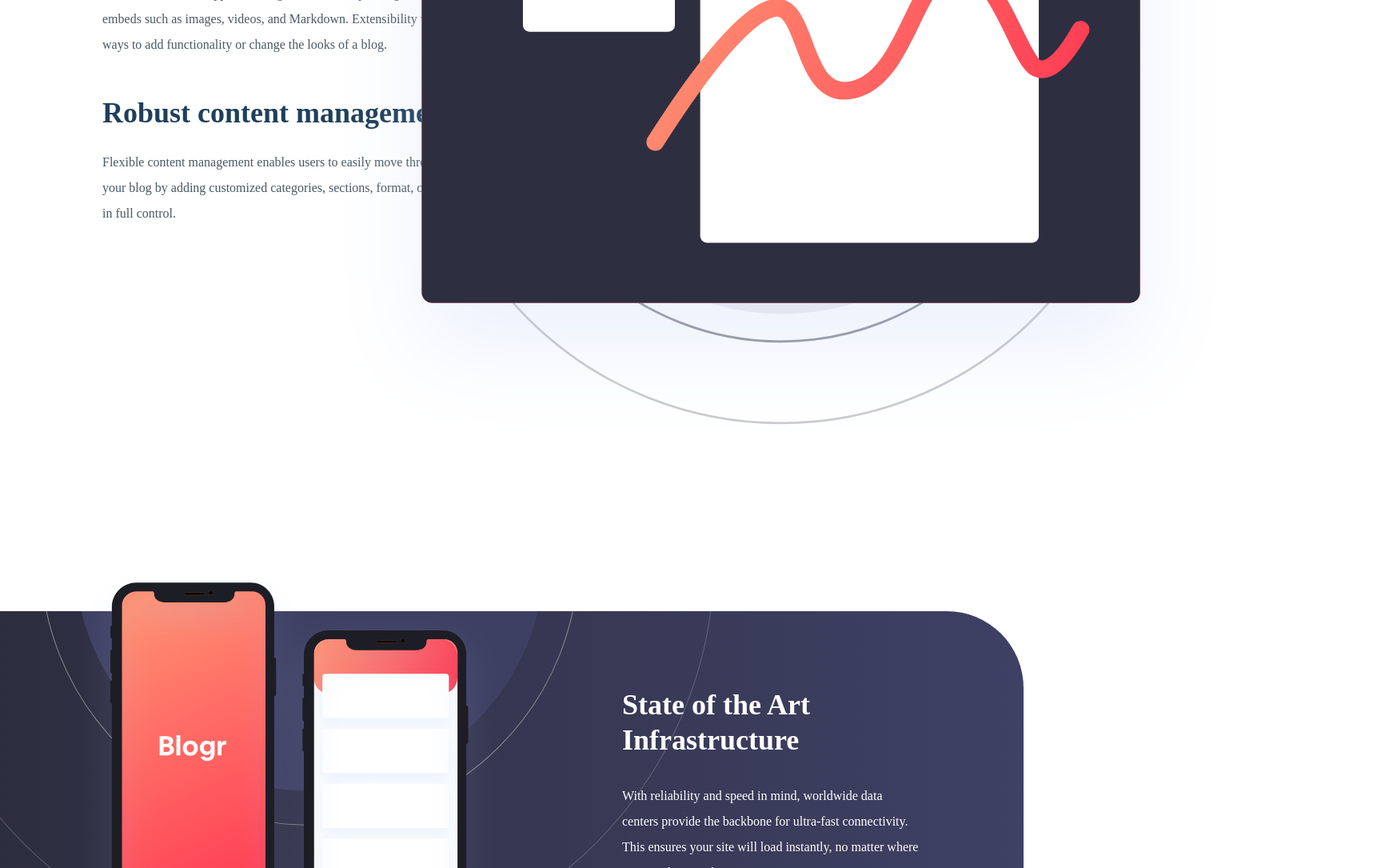
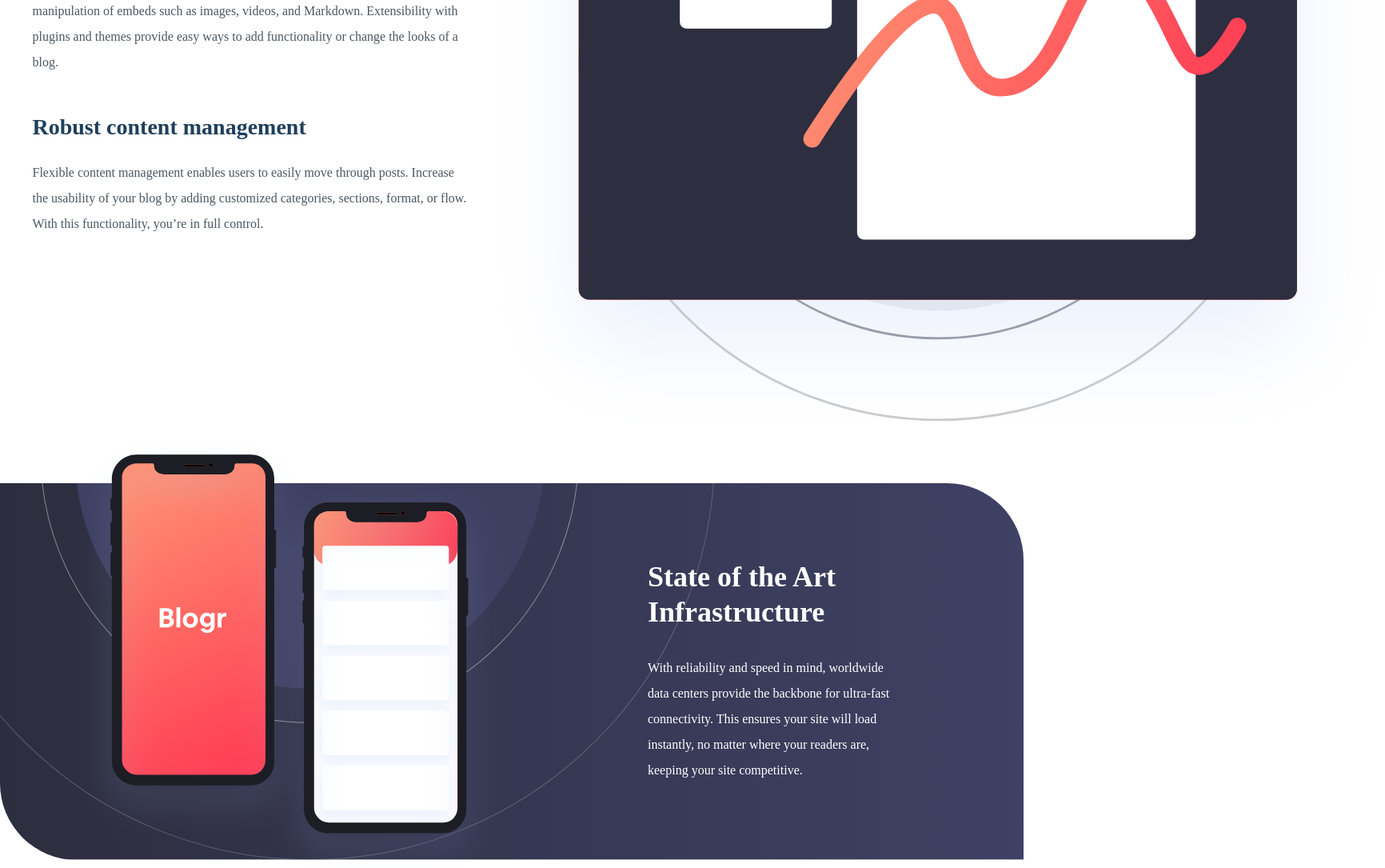
Before and after one commit to gylim0604/FrontEndMentor-Blogr-Landing-Page, a Next.js app: page / in a window 1280 px wide. Shown: the part 880-1965 px from the top of the page at 80% size, 1732 px wide, since content can reach past the window. Built offline with nearby package versions, Linux system fonts and the light colour scheme.

Commit message:
trying new ways for wide screen

```diff
--- a/components/Footer/Footer.js
+++ b/components/Footer/Footer.js
@@ -4,20 +4,23 @@
 
 function Footer() {
     return (
+        <Box w='100%' bg='vvDarkBlue' mt='5rem' borderTopRightRadius='6rem'>
             <Flex
-            bg='vvDarkBlue'
                 flexDir={{ base: 'column', md: 'row' }}
                 alignItems={{ base: 'center', md: 'start' }}
-            px={{ base: '8vw', md: '10%' }}
                 py='4rem'
-            borderTopRightRadius='6rem'
-            mt='5rem'
+                maxW='1519px'
+                w='100%'
+                px={{ base: '8vw', md: '10rem' }}
+                justifyContent='center'
+                mx='auto'
             >
                 <Image
                     src='/logo.svg'
                     mb='1.5rem'
                     alt='blogr logo'
                     mt={{ md: '1.5rem' }}
+                    // mx={{ base: 'auto', md: 'inherit' }}
                 />
                 <Box
                     d={{ md: 'flex' }}
@@ -44,6 +47,7 @@
                     />
                 </Box>
             </Flex>
+        </Box>
     );
 }
 
--- a/components/Header/Header.js
+++ b/components/Header/Header.js
@@ -1,4 +1,4 @@
-import { Flex, Image } from '@chakra-ui/react';
+import { Flex, Image, Box } from '@chakra-ui/react';
 import Hero from './Hero';
 import Nav from './Nav';
 const Header = () => {
@@ -9,15 +9,17 @@
             bgPosition={{ base: 'top 35% left 30%', md: 'top 50% right 90%' }}
             bgRepeat='no-repeat'
             bgSize={{ base: '300%', md: '150%' }}
-            flexDir='column'
             color='white'
             pb='5rem'
             pt='2.5rem'
-            px={{ base: '8vw', md: '10%' }}
             borderBottomLeftRadius='6rem'
+            w='100%'
+            justifyContent='center'
         >
-            <Nav />
-            <Hero />
+            <Box maxW='1519px' w='100%' px={{ base: '8vw', md: '10rem' }}>
+                <Nav />
+                <Hero />
+            </Box>
         </Flex>
     );
 };
--- a/components/Header/Nav.js
+++ b/components/Header/Nav.js
@@ -28,7 +28,7 @@
                 ) : (
                     <IconLink icon={<Close />} onClick={toggleMobileMenu} />
                 )}
-                {/* {active ? <MobileMenu /> : ''} */}
+                {active ? <MobileMenu /> : ''}
                 {/* <MobileMenu /> */}
             </Box>
             {/* Desktop Menu */}
--- a/components/Section1.js
+++ b/components/Section1.js
@@ -5,29 +5,32 @@
 function Section1() {
     return (
         <Box
-            px={{ base: '8vw', md: '10%' }}
+            px={{ base: '8vw', md: '10rem' }}
             mt={{ base: '4rem', md: '10rem' }}
             textAlign='center'
-            maxW='1300px'
         >
             <WhiteBg title='Designed for the future' />
-            <Flex flexDir={{ base: 'column', md: 'row' }} h='60rem'>
-                {/* <Heading>Designed for the future</Heading> */}
-
+            <Flex
+                flexDir={{ base: 'column', md: 'row' }}
+                h='50rem'
+                position={{ base: 'inherit', md: 'relative' }}
+            >
                 <Image
+                    // src='/illustration-editor-desktop.svg'
                     src='/illustration-editor-mobile.svg'
                     alt='illustration of editor'
-                    h={{ base: 'auto', md: '57rem' }}
-                    w='auto'
+                    h={{ md: '57rem' }}
+                    // w='auto'
                     position={{ base: 'inherit', md: 'absolute' }}
-                    right='-16rem'
-                    // transform='translateX(30%)'
-                    top='32rem'
+                    right='0'
+                    top='-11rem'
+                    transform={{ md: 'translateX(44%)' }}
                 />
                 <Flex
+                    mr={{ base: '0', md: '650px' }}
                     mt='3rem'
                     flexDir='column'
-                    w={{ base: 'auto', md: '40rem' }}
+                    w={{ md: '40rem' }}
                     textAlign={{ base: 'center', md: 'left' }}
                 >
                     <WhiteBg
@@ -38,6 +41,7 @@
             embeds such as images, videos, and Markdown. Extensibility with
             plugins and themes provide easy ways to add functionality or
             change the looks of a blog.'
+                        headingSize='1.75rem'
                     />
                     <WhiteBg
                         title='Robust content management'
@@ -45,6 +49,7 @@
                 posts. Increase the usability of your blog by adding customized
                 categories, sections, format, or flow. With this functionality,
                 you’re in full control.'
+                        headingSize='1.75rem'
                     />
                 </Flex>
             </Flex>
--- a/components/Section2.js
+++ b/components/Section2.js
@@ -1,11 +1,12 @@
 import { Flex, Heading, Image, Text } from '@chakra-ui/react';
 import React from 'react';
+import WidthWrapper from './WidthWrapper';
 
 function Section2() {
     return (
         <Flex
             flexDir='column'
-            px={{ base: '8vw', md: '10%' }}
+            px={{ base: '8vw', md: '10rem' }}
             textAlign='center'
             bg={{
                 base: 'url(/bg-pattern-circles.svg),linear-gradient(hsl(237, 17%, 21%), hsl(237, 23%, 32%))',
@@ -20,10 +21,11 @@
             borderTopRightRadius='6rem'
             borderBottomLeftRadius='6rem'
             position='relative'
-            mt={{ base: '20rem', md: '0' }}
-            mb={{ base: '5rem', md: '20rem' }}
+            mt={{ base: '30rem', md: '0' }}
+            mb={{ base: '5rem', md: '10rem' }}
             pt={{ base: '12.5rem', md: '6rem' }}
             pb={{ base: '10rem', md: '6rem' }}
+            w='100%'
         >
             <Image
                 position='absolute'
--- a/components/Section3.js
+++ b/components/Section3.js
@@ -5,9 +5,9 @@
 function Section3() {
     return (
         <Box
-            px={{ base: '8vw', md: '10%' }}
+            px={{ base: '8vw', md: '10rem' }}
             mt={{ base: '4rem', md: '10rem' }}
-            my={{ base: '0', md: '20rem' }}
+            my={{ base: '0', md: '5rem' }}
             textAlign='center'
         >
             <Flex
@@ -16,6 +16,7 @@
             >
                 <Image
                     src='/illustration-laptop-mobile.svg'
+                    // src='/illustration-laptop-desktop.svg'
                     alt='illustration of a laptop'
                     h={{ md: '50rem' }}
                     position={{ md: 'absolute' }}
@@ -35,11 +36,13 @@
                         text='Blogr is a free and open source application backed by a large community of helpful developers. It supports
                 features such as code syntax highlighting, RSS feeds, social media integration, third-party commenting tools,
                 and works seamlessly with Google Analytics. The architecture is clean and is relatively easy to learn.'
+                        headingSize='1.75rem'
                     />
                     <WhiteBg
                         title='Powerful tooling'
                         text='Batteries included. We built a simple and straightforward CLI tool that makes customization and deployment a breeze, but
                 capable of producing even the most complicated sites.'
+                        headingSize='1.75rem'
                     />
                 </Flex>
             </Flex>
--- a/components/WhiteBg.js
+++ b/components/WhiteBg.js
@@ -1,10 +1,10 @@
 import { Flex, Heading, Text } from '@chakra-ui/react';
 import React from 'react';
 
-function WhiteBg({ title, text }) {
+function WhiteBg({ title, text, headingSize }) {
     return (
         <Flex flexDir='column' my='1.5rem'>
-            <Heading color='vDarkBlue' mb='1.5rem'>
+            <Heading color='vDarkBlue' mb='1.5rem' fontSize={headingSize}>
                 {title}
             </Heading>
             <Text color='vGrayBlue' lineHeight='2rem'>
--- /dev/null
+++ b/components/WidthWrapper.js
@@ -0,0 +1,8 @@
+import { Box } from '@chakra-ui/react';
+import React from 'react';
+
+function WidthWrapper({ children }) {
+    return <Box maxW='1519px'>{children}</Box>;
+}
+
+export default WidthWrapper;
--- a/components/customTheme.js
+++ b/components/customTheme.js
@@ -7,6 +7,7 @@
             // styles for the `body`
             body: {
                 overflowX: 'hidden',
+                boxSizing: 'border-box',
             },
         },
     },
--- a/pages/index.js
+++ b/pages/index.js
@@ -1,14 +1,15 @@
-import { Box } from '@chakra-ui/react';
+import { Box, Container, Flex } from '@chakra-ui/react';
 import Head from 'next/head';
 import Footer from '../components/Footer/Footer';
 import Header from '../components/Header/Header';
 import Section1 from '../components/Section1';
 import Section2 from '../components/Section2';
 import Section3 from '../components/Section3';
+import WidthWrapper from '../components/WidthWrapper';
 
 export default function Home() {
     return (
-        <Box>
+        <Flex alignItems='center' flexDir='column'>
             <Head>
                 <title>Create Next App</title>
                 <meta
@@ -18,10 +19,15 @@
                 <link rel='icon' href='/favicon.ico' />
             </Head>
             <Header />
-            <Section1 />
+            <WidthWrapper>
+                <Section1 />
+            </WidthWrapper>
             <Section2 />
-            <Section3 />
+            <WidthWrapper>
+                <Section3 />
+            </WidthWrapper>
+
             <Footer />
-        </Box>
+        </Flex>
     );
 }
```
Lines whose indentation alone changed are shown as unchanged.
